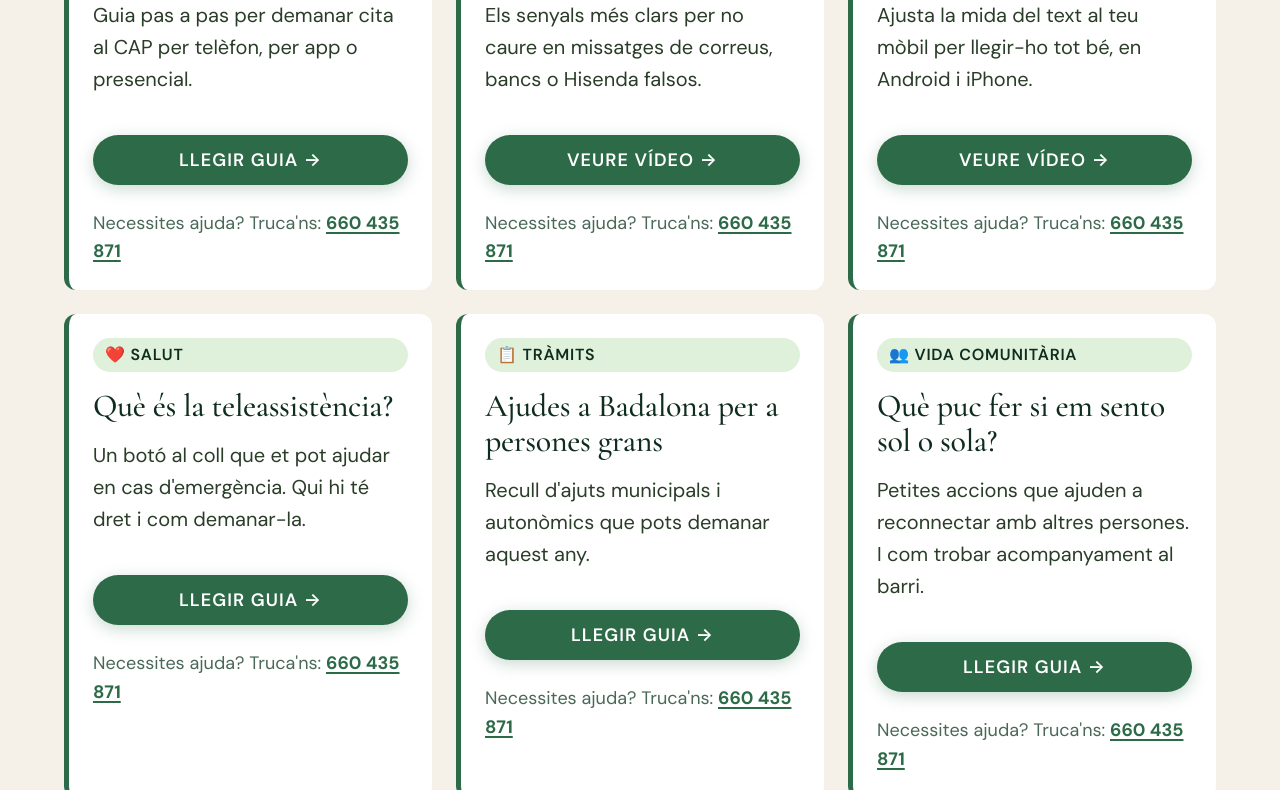
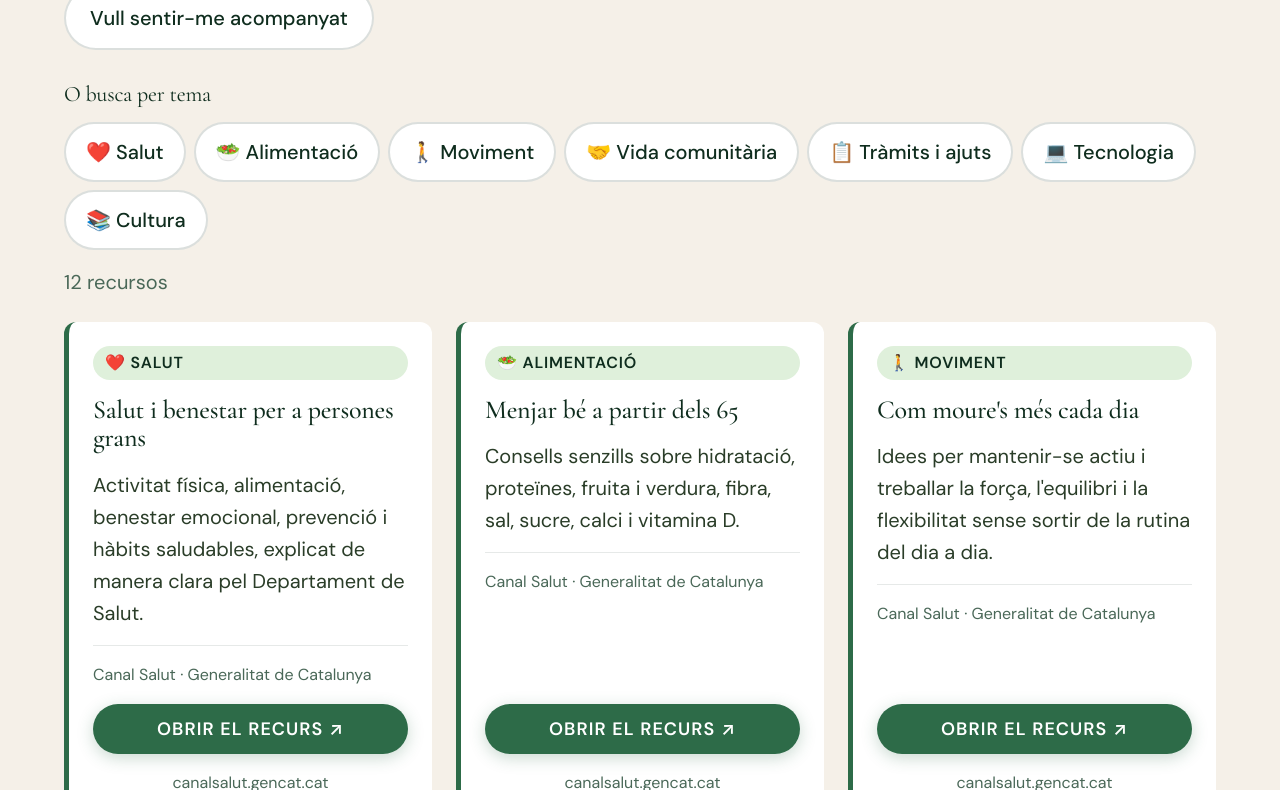
Before and after one commit to cfaibella-Nex/ComunitatNex, a website: page recursos.html in a window 1280 px wide. Shown: the part 476-1266 px from the top of the page. Drawn offline with nearby package versions, Linux system fonts and the light colour scheme.

Commit message:
recursos

```diff
--- /dev/null
+++ b/js/recursos-data.js
@@ -0,0 +1,197 @@
+/* recursos-data.js — Comunitat NexSocial
+   ────────────────────────────────────────
+   Catàleg d'enllaços oficials i gratuïts. NO són recursos propis:
+   són administracions i serveis públics. Quan tinguem guies pròpies
+   s'afegiran aquí mateix amb `propi: true`.
+
+   Camps:
+     intencions → per al filtre "Què vols fer?"
+     font       → qui és responsable del recurs (es mostra a la targeta)
+     url        → enllaç oficial. Cap enllaç pot quedar buit. */
+
+const RECURSOS_LINKS = [
+  {
+    id: 'canalsalut-gent-gran',
+    categoria: 'salut',
+    intencions: ['informacio', 'exercici'],
+    font: 'Canal Salut · Generalitat de Catalunya',
+    titol: {
+      ca: 'Salut i benestar per a persones grans',
+      es: 'Salud y bienestar para personas mayores'
+    },
+    descripcio: {
+      ca: "Activitat física, alimentació, benestar emocional, prevenció i hàbits saludables, explicat de manera clara pel Departament de Salut.",
+      es: 'Actividad física, alimentación, bienestar emocional, prevención y hábitos saludables, explicado de forma clara por el Departament de Salut.'
+    },
+    url: 'https://canalsalut.gencat.cat/ca/vida-saludable/etapes-de-la-vida/gent-gran/'
+  },
+  {
+    id: 'canalsalut-alimentacio',
+    categoria: 'alimentacio',
+    intencions: ['informacio'],
+    font: 'Canal Salut · Generalitat de Catalunya',
+    titol: {
+      ca: 'Menjar bé a partir dels 65',
+      es: 'Comer bien a partir de los 65'
+    },
+    descripcio: {
+      ca: "Consells senzills sobre hidratació, proteïnes, fruita i verdura, fibra, sal, sucre, calci i vitamina D.",
+      es: 'Consejos sencillos sobre hidratación, proteínas, fruta y verdura, fibra, sal, azúcar, calcio y vitamina D.'
+    },
+    url: 'https://canalsalut.gencat.cat/ca/vida-saludable/alimentacio/saludable/persones-grans/'
+  },
+  {
+    id: 'canalsalut-moure-se',
+    categoria: 'moviment',
+    intencions: ['exercici'],
+    font: 'Canal Salut · Generalitat de Catalunya',
+    titol: {
+      ca: 'Com moure\'s més cada dia',
+      es: 'Cómo moverse más cada día'
+    },
+    descripcio: {
+      ca: "Idees per mantenir-se actiu i treballar la força, l'equilibri i la flexibilitat sense sortir de la rutina del dia a dia.",
+      es: 'Ideas para mantenerse activo y trabajar la fuerza, el equilibrio y la flexibilidad sin salir de la rutina diaria.'
+    },
+    url: 'https://canalsalut.gencat.cat/ca/vida-saludable/activitat-fisica/com-ser-actiu/persona-gran/'
+  },
+  {
+    id: 'actius-i-salut',
+    categoria: 'comunitat',
+    intencions: ['gent', 'acompanyament', 'informacio'],
+    font: 'Aquí sí. Actius i salut · Agència de Salut Pública',
+    destacat: true,
+    titol: {
+      ca: 'Cercador d\'activitats comunitàries del teu barri',
+      es: 'Buscador de actividades comunitarias de tu barrio'
+    },
+    descripcio: {
+      ca: "El mapa oficial dels actius de salut de Catalunya: activitats, grups i recursos comunitaris a prop teu. Busca per municipi i mira què hi ha a Badalona.",
+      es: 'El mapa oficial de los activos de salud de Cataluña: actividades, grupos y recursos comunitarios cerca de ti. Busca por municipio y mira qué hay en Badalona.'
+    },
+    url: 'https://salutpublica.gencat.cat/ca/agencia/plans-estrategics/pinsap/accions-eines-projectes-relacionats/actius-salut/cercador-actius-salut/'
+  },
+  {
+    id: 'actius-i-salut-que-es',
+    categoria: 'comunitat',
+    intencions: ['informacio'],
+    font: 'Agència de Salut Pública de Catalunya',
+    titol: {
+      ca: 'Què són els actius de salut',
+      es: 'Qué son los activos de salud'
+    },
+    descripcio: {
+      ca: "Un actiu és qualsevol recurs que dona salut i benestar a una comunitat: persones, entorns, equipaments i activitats. És la mirada des de la qual treballem.",
+      es: 'Un activo es cualquier recurso que da salud y bienestar a una comunidad: personas, entornos, equipamientos y actividades. Es la mirada desde la que trabajamos.'
+    },
+    url: 'https://salutpublica.gencat.cat/ca/agencia/plans-estrategics/pinsap/accions-eines-projectes-relacionats/actius-salut/'
+  },
+  {
+    id: 'gencat-soc-persona-gran',
+    categoria: 'tramits',
+    intencions: ['informacio'],
+    font: 'Generalitat de Catalunya',
+    titol: {
+      ca: 'Sóc una persona gran: per on començo?',
+      es: 'Soy una persona mayor: ¿por dónde empiezo?'
+    },
+    descripcio: {
+      ca: "Punt de partida oficial per trobar informació sobre jubilació, ajuts, serveis socials, transport, drets i lleure.",
+      es: 'Punto de partida oficial para encontrar información sobre jubilación, ayudas, servicios sociales, transporte, derechos y ocio.'
+    },
+    url: 'https://web.gencat.cat/ca/ciutadania/serveis-socials/persones-grans'
+  },
+  {
+    id: 'drets-socials-grans',
+    categoria: 'tramits',
+    intencions: ['informacio'],
+    font: 'Departament de Drets Socials',
+    titol: {
+      ca: 'Prestacions i serveis socials',
+      es: 'Prestaciones y servicios sociales'
+    },
+    descripcio: {
+      ca: "Informació sobre prestacions econòmiques, serveis i recursos per a persones grans i les seves famílies.",
+      es: 'Información sobre prestaciones económicas, servicios y recursos para personas mayores y sus familias.'
+    },
+    url: 'https://dretssocials.gencat.cat/ca/ambits_tematics/persones_grans/'
+  },
+  {
+    id: 'punts-omnia',
+    categoria: 'tecnologia',
+    intencions: ['aprendre', 'gent'],
+    font: 'Xarxa Òmnia · Generalitat de Catalunya',
+    titol: {
+      ca: 'Aprendre a fer servir el mòbil i Internet',
+      es: 'Aprender a usar el móvil e Internet'
+    },
+    descripcio: {
+      ca: "Els Punts Òmnia són espais gratuïts d'aprenentatge digital: mòbil, Internet, tràmits en línia i altres eines. Busca el més proper.",
+      es: 'Los Puntos Òmnia son espacios gratuitos de aprendizaje digital: móvil, Internet, trámites en línea y otras herramientas. Busca el más cercano.'
+    },
+    url: 'https://xarxaomnia.gencat.cat/'
+  },
+  {
+    id: 'biblioteques-badalona',
+    categoria: 'cultura',
+    intencions: ['aprendre', 'memoria', 'gent'],
+    font: 'Biblioteques de Badalona · Diputació de Barcelona',
+    titol: {
+      ca: 'Les biblioteques de Badalona',
+      es: 'Las bibliotecas de Badalona'
+    },
+    descripcio: {
+      ca: "Lectura, activitats, formació i espais de trobada. L'entrada és lliure i el carnet és gratuït.",
+      es: 'Lectura, actividades, formación y espacios de encuentro. La entrada es libre y el carné es gratuito.'
+    },
+    url: 'https://bibliotecavirtual.diba.cat/biblioteques/badalona'
+  },
+  {
+    id: 'casals-gent-gran-badalona',
+    categoria: 'comunitat',
+    intencions: ['gent', 'exercici', 'aprendre'],
+    font: 'Ajuntament de Badalona',
+    destacat: true,
+    titol: {
+      ca: 'Casals de Gent Gran de Badalona',
+      es: 'Casals de Gent Gran de Badalona'
+    },
+    descripcio: {
+      ca: "Activitats, tallers, exercici, cultura i tecnologia al teu barri. Consulta els casals de la ciutat i el que ofereix cadascun.",
+      es: 'Actividades, talleres, ejercicio, cultura y tecnología en tu barrio. Consulta los casals de la ciudad y lo que ofrece cada uno.'
+    },
+    url: 'https://www.badalona.cat/ca/serveis-ajuntament/gent-gran/casals-de-gent-gran-de-badalona'
+  },
+  {
+    id: 'casals-civics',
+    categoria: 'comunitat',
+    intencions: ['gent', 'aprendre'],
+    font: 'Departament de Drets Socials',
+    titol: {
+      ca: 'Casals Cívics i Comunitaris',
+      es: 'Casals Cívicos y Comunitarios'
+    },
+    descripcio: {
+      ca: "Equipaments oberts a tothom amb activitats, tallers i espais de relació. Programació que canvia cada trimestre.",
+      es: 'Equipamientos abiertos a todo el mundo con actividades, talleres y espacios de relación. Programación que cambia cada trimestre.'
+    },
+    url: 'https://dretssocials.gencat.cat/ca/serveis/equipaments_civics_i_activitats/casals_civics_i_comunitaris/'
+  },
+  {
+    id: 'teranyina-badalona',
+    categoria: 'comunitat',
+    intencions: ['gent', 'exercici', 'informacio'],
+    font: 'Ajuntament de Badalona',
+    titol: {
+      ca: 'La Teranyina: salut i benestar a Badalona',
+      es: 'La Teranyina: salud y bienestar en Badalona'
+    },
+    descripcio: {
+      ca: "Xarxa comunitària de Badalona que impulsa xerrades, tallers i activitats de salut, benestar i participació.",
+      es: 'Red comunitaria de Badalona que impulsa charlas, talleres y actividades de salud, bienestar y participación.'
+    },
+    url: 'https://www.badalona.cat/ca/serveis-ajuntament/sanitat-i-salut/promocio-salut/alimentacio-saludable/per-a-tothom/la-teranyina'
+  }
+];
+
+window.RECURSOS_LINKS = RECURSOS_LINKS;
--- /dev/null
+++ b/js/recursos.js
@@ -0,0 +1,171 @@
+/* recursos.js — Comunitat NexSocial
+   ────────────────────────────────────────
+   Filtre per intenció ("Què vols fer?") + per tema, sobre el catàleg
+   d'enllaços oficials de recursos-data.js. Sense dependències. */
+
+(function() {
+
+const { esc, L, getLang, qs, qsa, PHONE, PHONE_TEL } = window.NX;
+
+const TXT = {
+  ca: {
+    intro: 'Hem seleccionat recursos gratuïts i de confiança perquè puguis aprendre, cuidar-te i trobar informació útil sense sortir de casa. Tots són oficials i s\'obren en una pàgina nova.',
+    quevols: 'Què vols fer?',
+    tema: 'O busca per tema',
+    tot: 'Mostra-ho tot',
+    obrir: 'Obrir el recurs',
+    extern: 'S\'obre en una pàgina nova',
+    resultats: n => n === 1 ? '1 recurs' : `${n} recursos`,
+    cap: 'No hi ha cap recurs amb aquest filtre. Prova amb una altra opció.',
+    ajuda_t: 'No saps per on començar?',
+    ajuda_d: 'Digue\'ns què busques i t\'ajudem a trobar l\'activitat o el recurs que et va bé. Sense compromís.',
+    ajuda_c: 'Truca\'ns al',
+    agenda: 'Veure les nostres activitats',
+    intencions: {
+      exercici: 'Vull moure\'m',
+      gent: 'Vull conèixer gent',
+      aprendre: 'Vull aprendre',
+      informacio: 'Necessito informació',
+      memoria: 'Vull activar la memòria',
+      acompanyament: 'Vull sentir-me acompanyat'
+    },
+    categories: {
+      salut: 'Salut', alimentacio: 'Alimentació', moviment: 'Moviment',
+      tramits: 'Tràmits i ajuts', tecnologia: 'Tecnologia',
+      cultura: 'Cultura', comunitat: 'Vida comunitària'
+    }
+  },
+  es: {
+    intro: 'Hemos seleccionado recursos gratuitos y de confianza para que puedas aprender, cuidarte y encontrar información útil sin salir de casa. Todos son oficiales y se abren en una página nueva.',
+    quevols: '¿Qué quieres hacer?',
+    tema: 'O busca por tema',
+    tot: 'Mostrarlo todo',
+    obrir: 'Abrir el recurso',
+    extern: 'Se abre en una página nueva',
+    resultats: n => n === 1 ? '1 recurso' : `${n} recursos`,
+    cap: 'No hay ningún recurso con este filtro. Prueba con otra opción.',
+    ajuda_t: '¿No sabes por dónde empezar?',
+    ajuda_d: 'Dinos qué buscas y te ayudamos a encontrar la actividad o el recurso que te vaya bien. Sin compromiso.',
+    ajuda_c: 'Llámanos al',
+    agenda: 'Ver nuestras actividades',
+    intencions: {
+      exercici: 'Quiero moverme',
+      gent: 'Quiero conocer gente',
+      aprendre: 'Quiero aprender',
+      informacio: 'Necesito información',
+      memoria: 'Quiero activar la memoria',
+      acompanyament: 'Quiero sentirme acompañado'
+    },
+    categories: {
+      salut: 'Salud', alimentacio: 'Alimentación', moviment: 'Movimiento',
+      tramits: 'Trámites y ayudas', tecnologia: 'Tecnología',
+      cultura: 'Cultura', comunitat: 'Vida comunitaria'
+    }
+  }
+};
+
+const ICONA_CAT = {
+  salut: '❤️', alimentacio: '🥗', moviment: '🚶', tramits: '📋',
+  tecnologia: '💻', cultura: '📚', comunitat: '🤝'
+};
+
+const ORDRE_INTENCIONS = ['exercici', 'gent', 'aprendre', 'informacio', 'memoria', 'acompanyament'];
+
+let filtreIntencio = null;
+let filtreCategoria = null;
+
+function dominiDe(url) {
+  try { return new URL(url).hostname.replace(/^www\./, ''); }
+  catch { return ''; }
+}
+
+function targeta(r, t, lang) {
+  const cat = t.categories[r.categoria] || r.categoria;
+  return `
+  <article class="resource-card${r.destacat ? ' resource-card--destacat' : ''}">
+    <span class="resource-tag">${ICONA_CAT[r.categoria] || '💡'} ${esc(cat)}</span>
+    <h3 class="resource-title">${esc(L(r.titol))}</h3>
+    <p class="resource-desc">${esc(L(r.descripcio))}</p>
+    <p class="resource-font">${esc(r.font)}</p>
+    <a class="btn btn-primary resource-cta" href="${esc(r.url)}" target="_blank" rel="noopener noreferrer">
+      ${t.obrir} ↗
+      <span class="sr-only"> · ${t.extern}</span>
+    </a>
+    <span class="resource-domini">${esc(dominiDe(r.url))}</span>
+  </article>`;
+}
+
+function render() {
+  const lang = getLang();
+  const t = TXT[lang] || TXT.ca;
+  const app = qs('#recursos-app');
+  if (!app) return;
+
+  const dades = window.RECURSOS_LINKS || [];
+  const categories = [...new Set(dades.map(r => r.categoria))];
+
+  const visibles = dades.filter(r =>
+    (!filtreIntencio || (r.intencions || []).includes(filtreIntencio)) &&
+    (!filtreCategoria || r.categoria === filtreCategoria)
+  );
+
+  const chipsIntencio = ORDRE_INTENCIONS
+    .filter(i => dades.some(r => (r.intencions || []).includes(i)))
+    .map(i => `
+      <button type="button" class="filter-btn filter-btn--gran ${filtreIntencio === i ? 'active' : ''}"
+              data-intencio="${i}" aria-pressed="${filtreIntencio === i}">
+        ${esc(t.intencions[i])}
+      </button>`).join('');
+
+  const chipsCategoria = categories.map(c => `
+      <button type="button" class="filter-btn ${filtreCategoria === c ? 'active' : ''}"
+              data-categoria="${c}" aria-pressed="${filtreCategoria === c}">
+        ${ICONA_CAT[c] || '💡'} ${esc(t.categories[c] || c)}
+      </button>`).join('');
+
+  const hiHaFiltre = filtreIntencio || filtreCategoria;
+
+  app.innerHTML = `
+  <p class="lead">${t.intro}</p>
+
+  <div class="recursos-filtres">
+    <h2 class="recursos-filtres-title">${t.quevols}</h2>
+    <div class="filters">${chipsIntencio}</div>
+
+    <h2 class="recursos-filtres-title">${t.tema}</h2>
+    <div class="filters">${chipsCategoria}</div>
+
+    <div class="recursos-estat">
+      <span class="muted">${t.resultats(visibles.length)}</span>
+      ${hiHaFiltre ? `<button type="button" class="btn btn-ghost" id="neteja">${t.tot}</button>` : ''}
+    </div>
+  </div>
+
+  ${visibles.length
+    ? `<div class="events-grid">${visibles.map(r => targeta(r, t, lang)).join('')}</div>`
+    : `<div class="alert alert-info">${t.cap}</div>`}
+
+  <section class="recursos-ajuda">
+    <h2>${t.ajuda_t}</h2>
+    <p>${t.ajuda_d}</p>
+    <p class="recursos-ajuda-tel">${t.ajuda_c} <a href="tel:${PHONE_TEL}"><strong>${PHONE}</strong></a></p>
+    <a href="/agenda.html" class="btn btn-secondary">${t.agenda}</a>
+  </section>`;
+
+  qsa('[data-intencio]').forEach(b => b.addEventListener('click', () => {
+    filtreIntencio = (filtreIntencio === b.dataset.intencio) ? null : b.dataset.intencio;
+    render();
+  }));
+  qsa('[data-categoria]').forEach(b => b.addEventListener('click', () => {
+    filtreCategoria = (filtreCategoria === b.dataset.categoria) ? null : b.dataset.categoria;
+    render();
+  }));
+  const neteja = qs('#neteja');
+  if (neteja) neteja.addEventListener('click', () => {
+    filtreIntencio = null; filtreCategoria = null; render();
+  });
+}
+
+document.addEventListener('DOMContentLoaded', render);
+
+})();
--- a/recursos.html
+++ b/recursos.html
@@ -4,13 +4,13 @@
   <meta charset="UTF-8">
   <meta name="viewport" content="width=device-width, initial-scale=1.0">
   <title>Recursos i consells · Comunitat NexSocial</title>
-  <meta name="description" content="Guies senzilles, vídeos, passatemps i idees per al dia a dia. Salut, tràmits, tecnologia i vida comunitària a Badalona.">
+  <meta name="description" content="Recursos oficials i gratuïts per a persones grans a Badalona: salut, alimentació, activitat física, tràmits, tecnologia, biblioteques i casals.">
   <link rel="icon" href="/favicon.ico" sizes="any">
   <link rel="icon" type="image/png" sizes="96x96" href="/assets/favicon-96.png">
   <link rel="apple-touch-icon" href="/assets/apple-touch-icon.png">
-  <link rel="stylesheet" href="/css/styles.css?v=28">
+  <link rel="stylesheet" href="/css/styles.css?v=29">
   <meta property="og:title" content="Recursos i consells · Comunitat NexSocial">
-  <meta property="og:description" content="Guies senzilles, vídeos, passatemps i idees per al dia a dia. Salut, tràmits, tecnologia i vida comunitària a Badalona.">
+  <meta property="og:description" content="Recursos oficials i gratuïts per a persones grans a Badalona: salut, alimentació, activitat física, tràmits, tecnologia, biblioteques i casals.">
   <meta property="og:image" content="https://comunitat.nexsocial.org/assets/og-comunitat.jpg">
   <meta property="og:image:width" content="1200">
   <meta property="og:image:height" content="630">
@@ -21,16 +21,52 @@
   <meta property="og:site_name" content="Comunitat NexSocial">
   <meta name="twitter:card" content="summary_large_image">
   <meta name="twitter:title" content="Recursos i consells · Comunitat NexSocial">
-  <meta name="twitter:description" content="Guies senzilles, vídeos, passatemps i idees per al dia a dia. Salut, tràmits, tecnologia i vida comunitària a Badalona.">
+  <meta name="twitter:description" content="Recursos oficials i gratuïts per a persones grans a Badalona: salut, alimentació, activitat física, tràmits, tecnologia, biblioteques i casals.">
   <meta name="twitter:image" content="https://comunitat.nexsocial.org/assets/og-comunitat.jpg">
+
+  <style>
+    /* Recursos — estils propis de la pàgina */
+    .recursos-filtres { margin: var(--sp-4) 0 var(--sp-3); }
+    .recursos-filtres-title {
+      font-size: var(--fs-md);
+      margin: 0 0 var(--sp-2);
+    }
+    .filter-btn--gran { font-size: var(--fs-base); padding: 14px 24px; }
+    .recursos-estat {
+      display: flex; align-items: center; gap: var(--sp-2);
+      flex-wrap: wrap; margin-top: calc(var(--sp-2) * -1);
+    }
+    .resource-card--destacat {
+      border-left-color: var(--green-mid);
+      background: var(--cards-odd);
+    }
+    .resource-title { margin: 0; font-size: var(--fs-lg); }
+    .resource-desc  { margin: 0; }
+    .resource-font {
+      margin: 0; font-size: var(--fs-xs); color: var(--text-muted);
+      border-top: 1px solid rgba(15,45,30,0.10); padding-top: var(--sp-2);
+    }
+    .resource-cta { margin-top: auto; text-align: center; }
+    .resource-domini {
+      font-size: var(--fs-xs); color: var(--text-muted);
+      text-align: center; word-break: break-all;
+    }
+    .recursos-ajuda {
+      margin-top: var(--sp-5);
+      background: var(--forest-hero);
+      border-radius: var(--radius-lg);
+      padding: var(--sp-4);
+    }
+    .recursos-ajuda h2 { margin-top: 0; }
+    .recursos-ajuda-tel { font-size: var(--fs-md); }
+  </style>
 </head>
 <body>
   <div id="nav-placeholder"></div>
   <main id="main">
     <section class="section">
       <h1 data-i18n="recursos.title">Recursos i consells</h1>
-      <p class="lead" data-i18n="recursos.sub">Guies senzilles per al dia a dia.</p>
-      <div id="recursos-list" class="mt-4"></div>
+      <div id="recursos-app"></div>
     </section>
 
     <!-- Enllaç a Passatemps (ara pàgina pròpia) -->
@@ -47,41 +83,14 @@
   </main>
   <div id="footer-placeholder"></div>
 
-  <script src="/js/main.js?v=28"></script>
-  <script src="/js/data.js?v=28"></script>
+  <script src="/js/main.js?v=29"></script>
+  <script src="/js/recursos-data.js?v=29"></script>
+  <script src="/js/recursos.js?v=29"></script>
   <script>
     document.addEventListener('DOMContentLoaded', () => {
       document.querySelectorAll('[data-i18n]').forEach(el => {
         el.textContent = window.NX.T(el.dataset.i18n);
       });
-
-      const CAT_LABEL = {
-        ca: { salut: 'Salut', tramits: 'Tràmits', tecnologia: 'Tecnologia', 'vida-comunitaria': 'Vida comunitària', seguretat: 'Seguretat' },
-        es: { salut: 'Salud', tramits: 'Trámites', tecnologia: 'Tecnología', 'vida-comunitaria': 'Vida comunitaria', seguretat: 'Seguridad' }
-      };
-      const cta = { ca: { veure: 'Veure vídeo →', llegir: 'Llegir guia →', ajuda: "Necessites ajuda? Truca'ns:" },
-                    es: { veure: 'Ver vídeo →', llegir: 'Leer guía →', ajuda: '¿Necesitas ayuda? Llámanos:' } };
-      const lang = window.NX.getLang();
-
-      const html = (window.RECURSOS_DATA || []).map(r => {
-        const iconMap = { salut: '❤️', tramits: '📋', tecnologia: '📱', 'vida-comunitaria': '👥', seguretat: '🛡️' };
-        const cataLabel = CAT_LABEL[lang]?.[r.categoria] || r.categoria;
-        return `
-        <div class="resource-card">
-          <span class="resource-tag">${iconMap[r.categoria] || '💡'} ${window.NX.esc(cataLabel)}</span>
-          <h3 style="margin: 0;">${window.NX.esc(window.NX.L(r.titol))}</h3>
-          <p>${window.NX.esc(window.NX.L(r.descripcio))}</p>
-          <a href="${window.NX.esc(r.enllaç)}" class="btn btn-primary" target="_blank" rel="noopener">
-            ${r.tipus === 'video' ? cta[lang].veure : cta[lang].llegir}
-          </a>
-          <div class="muted" style="font-size: var(--fs-sm); margin-top: 8px;">
-            ${cta[lang].ajuda} <a href="tel:${window.NX.PHONE_TEL}"><strong>${window.NX.PHONE}</strong></a>
-          </div>
-        </div>`;
-      }).join('');
-
-      document.getElementById('recursos-list').innerHTML =
-        `<div class="events-grid">${html}</div>` + window.NX.phoneBannerHTML();
     });
   </script>
   <!-- Cloudflare Web Analytics --><script type='module' src='https://static.cloudflareinsights.com/beacon.min.js' data-cf-beacon='{"token": "4633e2458bba49eab9dc7c8eb543bb30"}'></script><!-- End Cloudflare Web Analytics -->
```
Also changed, not shown: PATCH-v2-NOTES.md (added, +113 -0 lines), js/reserva.js (deleted, +0 -121 lines), vercel.json.
